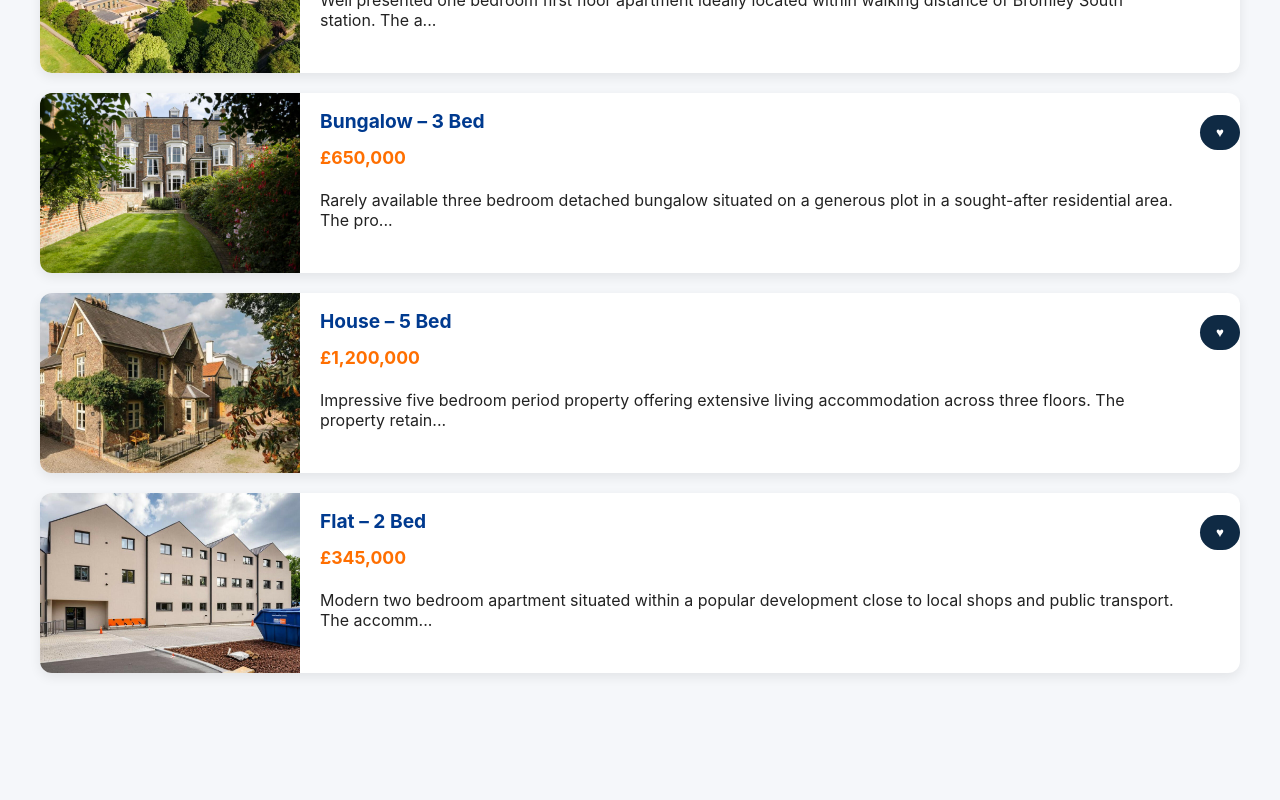
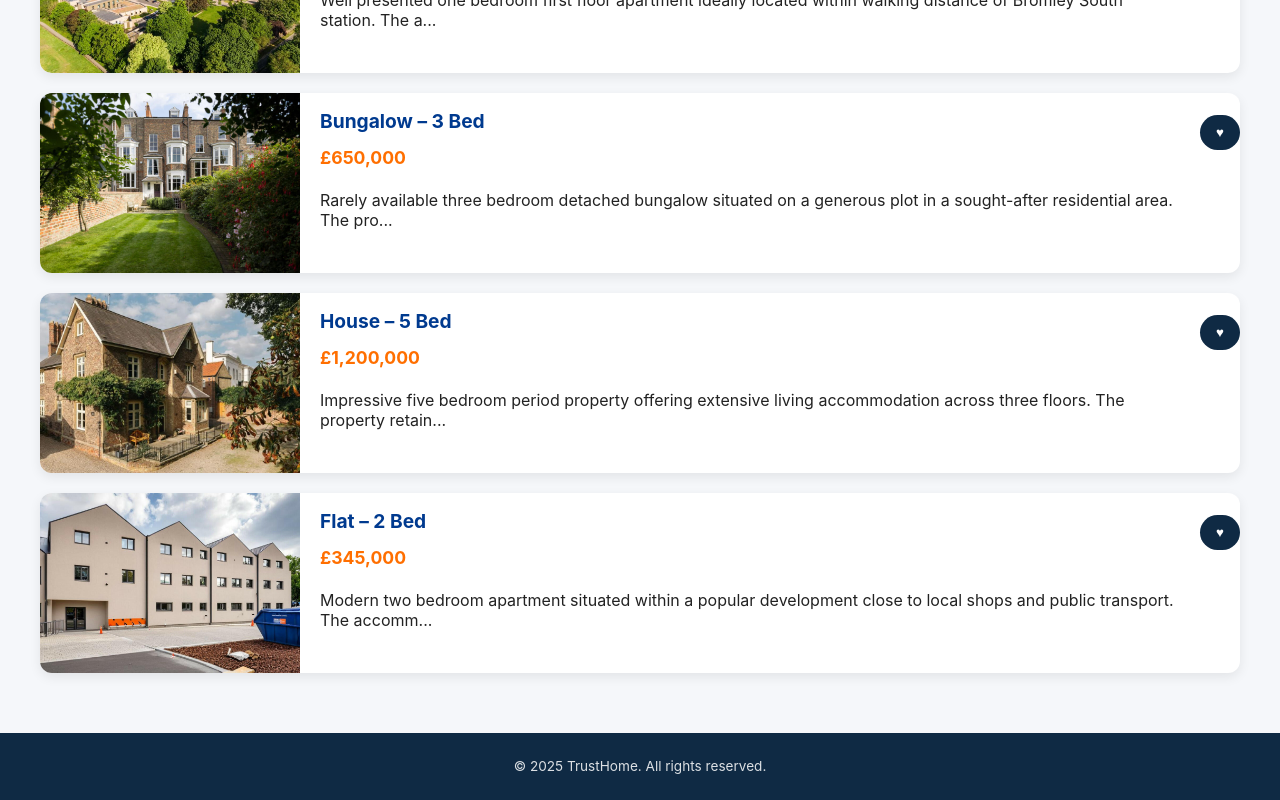
Before and after one commit to OmeshFernando/Estate-Agent-App, a React (Vite) app in the folder estate-agent-app/: page / in a window 1280 px wide. Shown: the part 1200-2000 px from the top of the page. Before the commit the page ends 1893 px from the top, so only its background shows below. Built offline with nearby package versions, Linux system fonts and the light colour scheme.

Commit message:
Add site footer component and styles
Introduced a new Footer component to display copyright information at the bottom of the app.

```diff
--- a/estate-agent-app/src/App.jsx
+++ b/estate-agent-app/src/App.jsx
@@ -6,6 +6,7 @@ import ResultsGrid from './components/ResultsGrid';
 import PropertyPage from './components/PropertyPage';
 import FavouritesPanel from './components/FavouritesPanel';
 import Header from './components/Header';
+import Footer from "./components/Footer";
 import './styles/main.css';
 
 function App() {
@@ -61,6 +62,7 @@ function App() {
           <Route path="/property/:id" element={<PropertyPage properties={properties} addFavourite={addFavourite}/>} />
         </Routes>
       </div>
+      <Footer />
     </BrowserRouter>
   );
 }
--- /dev/null
+++ b/estate-agent-app/src/components/Footer.jsx
@@ -0,0 +1,11 @@
+import React from "react";
+
+export default function Footer() {
+  return (
+    <footer className="site-footer">
+      <p className="copyright">
+        © {new Date().getFullYear()} TrustHome. All rights reserved.
+      </p>
+    </footer>
+  );
+}
--- a/estate-agent-app/src/styles/main.css
+++ b/estate-agent-app/src/styles/main.css
@@ -331,6 +331,20 @@ body {
   color: rgba(255, 255, 255, 0.85);
 }
 
+/* Footer */
+.site-footer {
+  background: var(--primary);
+  color: white;
+  text-align: center;
+  padding: 12px 0;
+  margin-top: 40px;
+}
+
+.site-footer .copyright {
+  font-size: 0.85rem;
+  opacity: 0.85;
+}
+
 
 /* RESPONSIVE */
 @media (max-width: 1024px) {
```
